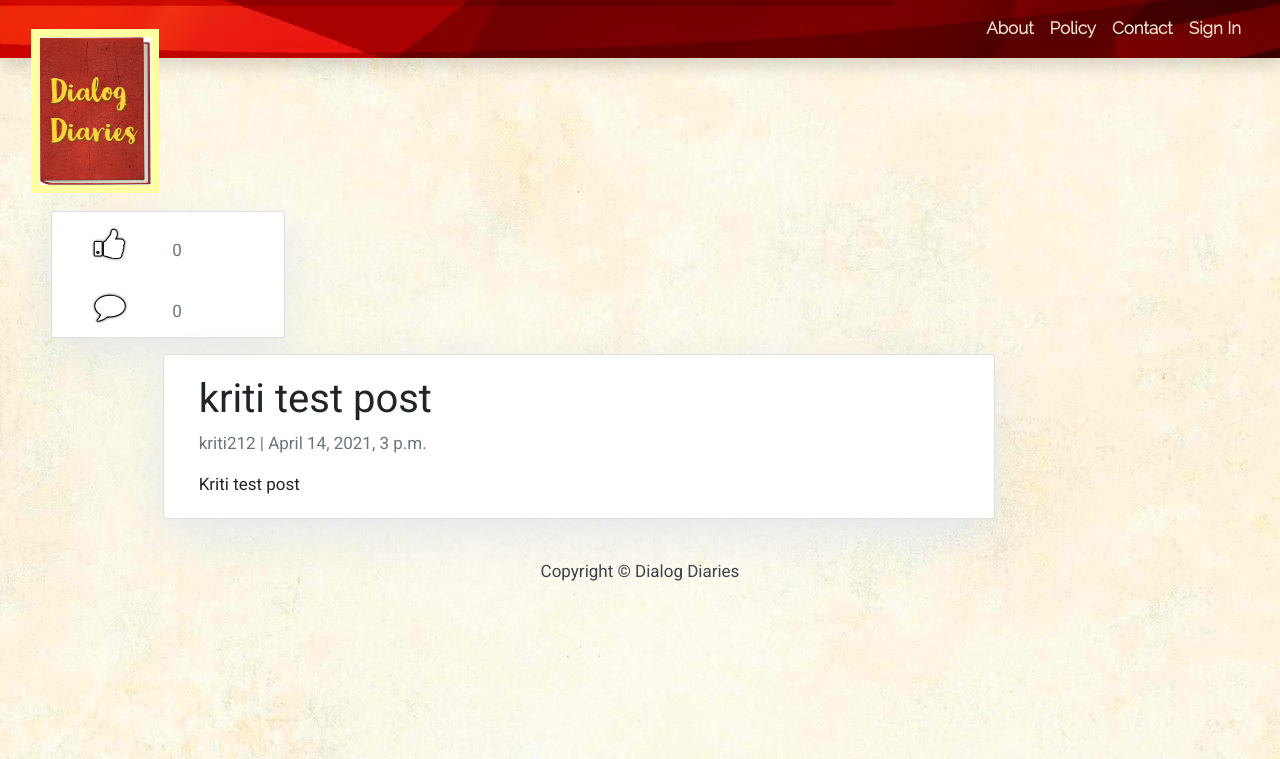
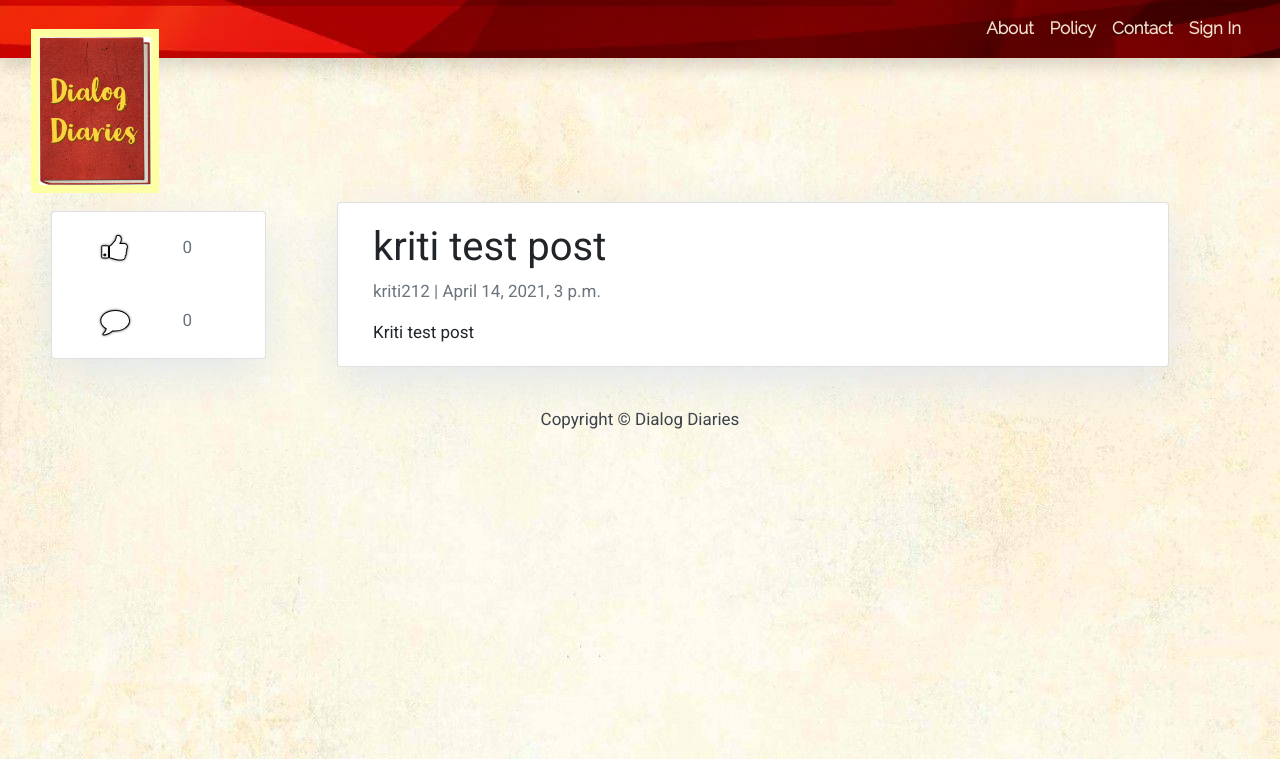
Before and after one commit to Gurpreetsingh05222/EmergingTech_Project, a Django app: a page that uses DialogDiaries/templates/sidebar.html in a window 1280 px wide. Shown: the top 759 px of the page. Run offline with Django 3.2, Linux system fonts and the light colour scheme; data comes from the database, SQL or seed files in the repository; data that the repository does not hold is empty; some libraries are stand-ins or nearby versions.

Commit message:
Added Form to sidebar for likes and comments section.

```diff
--- a/DialogDiaries/blog/static/css/base.css
+++ b/DialogDiaries/blog/static/css/base.css
@@ -28,10 +28,19 @@ body {
     float: right !important;
 }
 
+.width-left{
+    width: 75% !important;
+}
+
+.inline-view {
+    display: inline;
+}
+
 .like-icon {
   padding: 15px;
   width: 50%;
   color: white;
+  font-size: 1.8em !important;
   text-shadow: 0 0 3px #000;
   -webkit-text-fill-color: white;
   -webkit-text-stroke-width: 1px;
@@ -54,10 +63,6 @@ body {
     margin-left: 4%;
 }
 
-.margin-left {
-    margin-left: 7%;
-}
-
 .nav-link{
     color: white;
 }
--- a/DialogDiaries/blog/urls.py
+++ b/DialogDiaries/blog/urls.py
@@ -9,6 +9,7 @@ urlpatterns = [
     path('sign-in/', views.GetSignIn.as_view(), name='sign_in'),
     path('sign-out/', views.GetUserView.LogOut, name='sign_out'),
     path('sign-in/authenticate/', views.GetUserView.LogInUser, name='authenticate'),
+    path('sign-in/authenticate/', views.GetUserView.LogInUser, name='authenticate'),
     #path('sign-in/authenticate/', views.GetUserView.LogInUser, name='sign_in'),
     path('<slug:slug>/', views.GetPostDetails.PostDetails, name='post_detail'),
 ]
--- a/DialogDiaries/templates/post_detail.html
+++ b/DialogDiaries/templates/post_detail.html
@@ -2,7 +2,7 @@
 {% block sidebar %} {% include 'sidebar.html' %} {% endblock sidebar %}
 <div class="margin-top container">
   <div>
-    <div class="margin-left col-md-9 card mb-4  mt-3 left  top">
+    <div class="col-md-9 card mb-4  mt-3 left  top">
       <div class="card-body">
         <h1>{% block title %} {{ post.title }} {% endblock title %}</h1>
         <p class=" text-muted">{{ post.author }} | {{ post.created_on }}</p>
--- a/DialogDiaries/templates/sidebar.html
+++ b/DialogDiaries/templates/sidebar.html
@@ -2,11 +2,17 @@
 
 <!-- Sidebar Widgets Column -->
 <div class="margin-top-left align-left">
-    <div class="card">
-        <i class="fa fa-thumbs-up like-icon fa-2x"></i>
-         <p style="display: inline;" class="text-muted">{{ post.likes }}</p>
-        <i style="font-size: 1.8em;" class="fa fa-comment like-icon fa-2x"></i>
-        <p style="display: inline;" class="text-muted">{{ total_comments }}</p>
+    <div class="card width-left">
+        <form class="contact-form validate-form" method="POST" action="{% url 'authenticate' %}">
+            <button type="button" class="btn">
+                <i class="fa fa-thumbs-up like-icon fa-2x"></i>
+            </button>
+            <p class="text-muted inline-view">{{ post.likes }}</p>
+             <button type="button" class="btn">
+                 <i class="fa fa-comment like-icon"></i>
+             </button>
+            <p class="text-muted inline-view">{{ total_comments }}</p>
+        </form>
         <!--<p class="card-text"> Dialog Diaries was started with an
         intent to bring people together and let them share their wonderful thoughts and ideas.</p>
         <a href="#"
```
